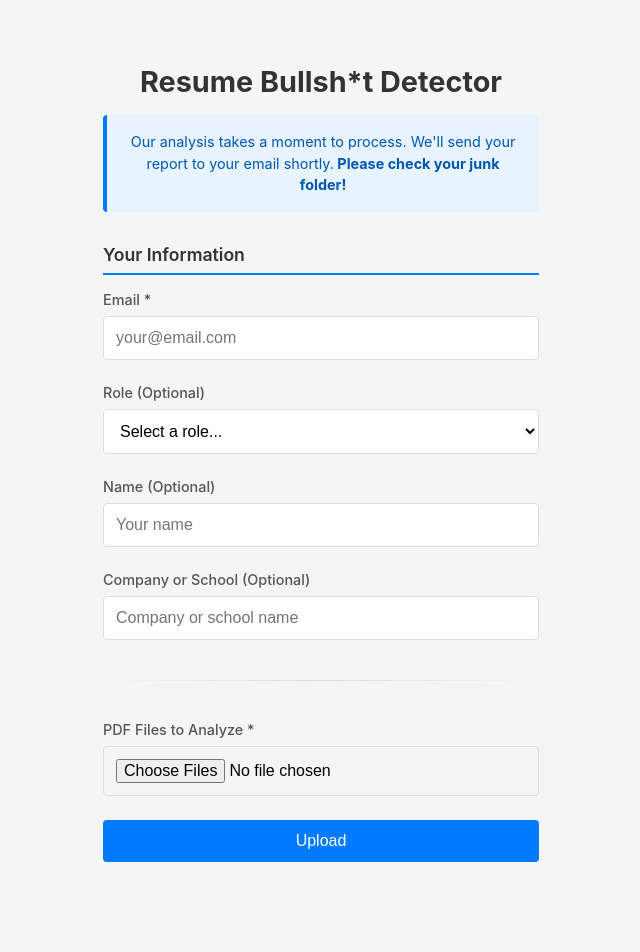
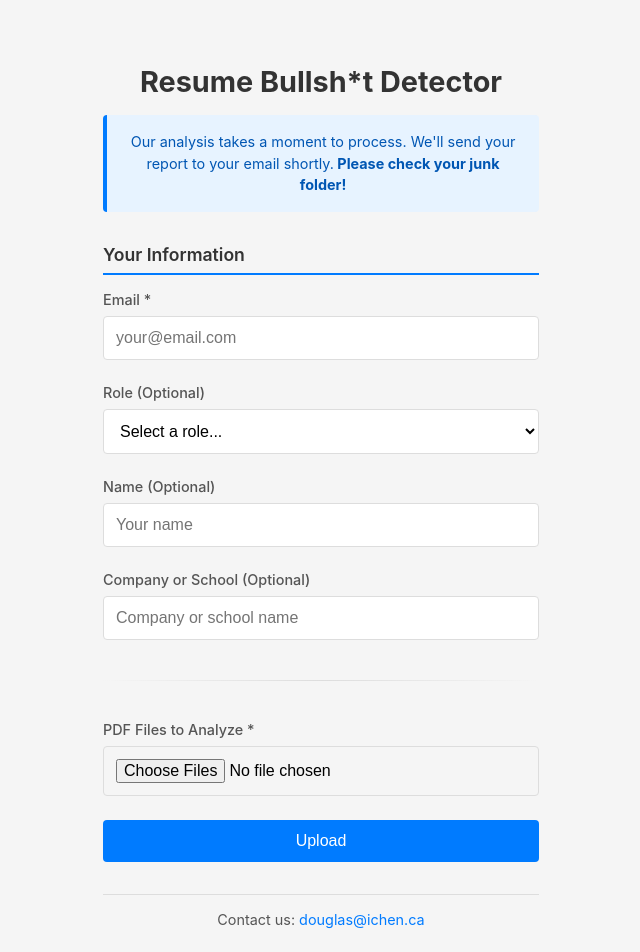
Before and after one commit to douglasichen/resume-bs-detector-frontend, a React app: page / in a window 1280 px wide. Shown: the top 952 px of the page, without its empty margins (319-959 px from the left). Before the commit the page ends 926 px from the top, so only its background shows below. Built offline with nearby package versions, Linux system fonts and the light colour scheme; the HTML template or start-up script is replaced by a standard one.

Commit message:
contact us

```diff
--- a/src/App.css
+++ b/src/App.css
@@ -127,3 +127,21 @@ button:disabled {
   background-color: #6c757d;
   cursor: not-allowed;
 }
+
+.contact-section {
+  margin-top: 2rem;
+  padding-top: 1rem;
+  border-top: 1px solid #ddd;
+  text-align: center;
+  font-size: 0.9rem;
+  color: #555;
+}
+
+.contact-section a {
+  color: #007bff;
+  text-decoration: none;
+}
+
+.contact-section a:hover {
+  text-decoration: underline;
+}
--- a/src/App.jsx
+++ b/src/App.jsx
@@ -205,6 +205,10 @@ function App() {
           {isUploading ? 'Uploading...' : 'Upload'}
         </button>
       </form>
+
+      <div className="contact-section">
+        <p>Contact us: <a href="mailto:douglas@ichen.ca">douglas@ichen.ca</a></p>
+      </div>
     </div>
   )
 }
```
